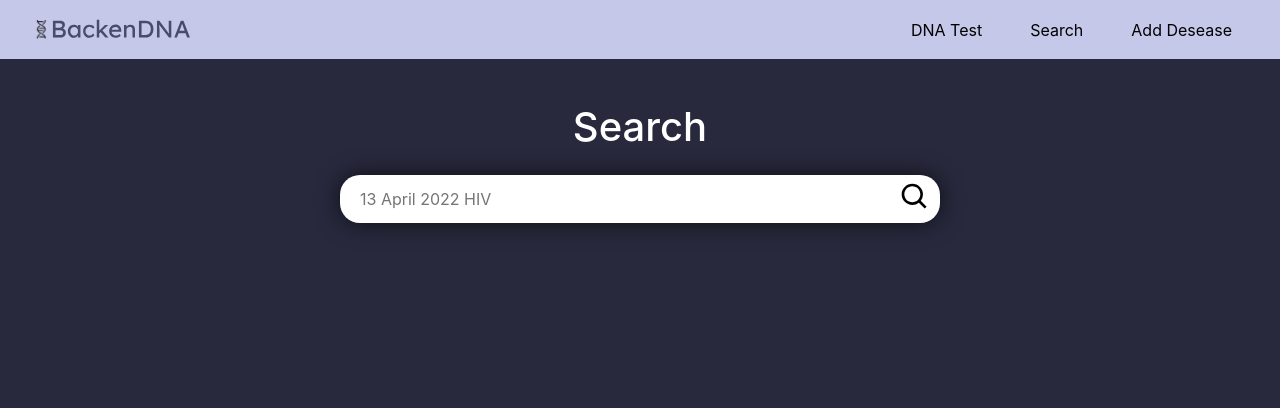
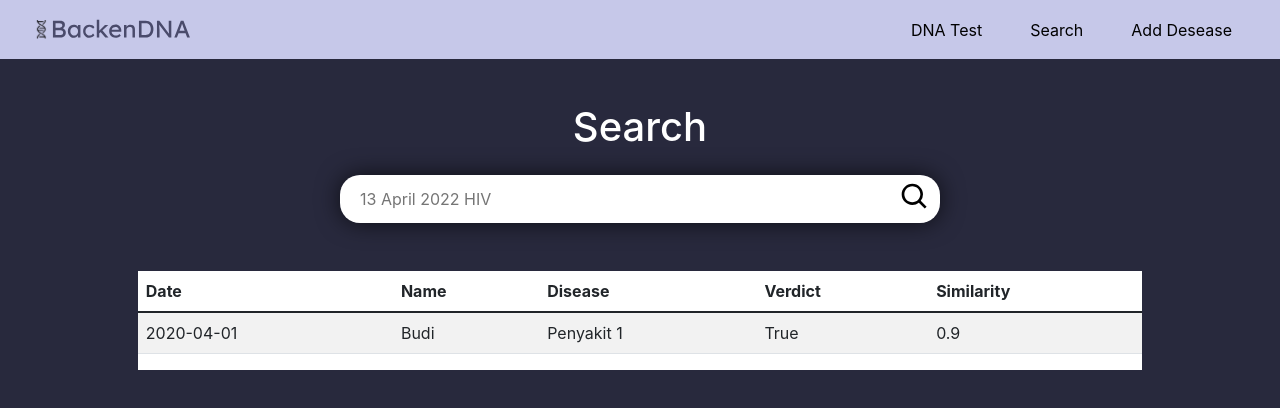
Before and after one commit to kristabdi/Tubes3_13520058, a React (Create React App) app in the folder src/frontend/: page /search in a window 1280 px wide. Shown: the top 408 px of the page. Built offline with nearby package versions, Linux system fonts and the light colour scheme.

Commit message:
add result table

```diff
--- a/src/frontend/src/App.css
+++ b/src/frontend/src/App.css
@@ -111,3 +111,8 @@ body {
     height: 15px;
     margin: 6px;
 }
+
+.result {
+    width: 90%;
+    background-color: #ffffff;
+}
--- a/src/frontend/src/pages/Search.tsx
+++ b/src/frontend/src/pages/Search.tsx
@@ -4,8 +4,19 @@ import { Form } from 'react-bootstrap';
 import { BiSearch } from 'react-icons/bi';
 
 function Search() {
+    var result : any[] = [
+        {
+            date : "2020-04-01",
+            name : "Budi",
+            disease : "Penyakit 1",
+            verdict : true,
+            similarity : 0.9
+        }
+    ]
+
     const [text, setText] = React.useState('')
-    const [res, setRes] = React.useState([])
+    const [res, setRes] = React.useState<any[]>(result)
+
 
     const fetchData = () => {
         const newData = {
@@ -46,6 +57,7 @@ function Search() {
     }
 
     return (
+        <>
             <div className='container'>
                 <Form className='search'>
                     <h1 className='text-white my-4'>Search</h1>
@@ -61,6 +73,35 @@ function Search() {
                     </div>
                 </Form>
             </div>
+
+            {/* Blum ngehandle kalo resnya kosong */}
+            <div className='container mt-5'>
+                <div className='result'>
+                    <table className='table table-striped'>
+                        <thead>
+                            <tr>
+                                <th scope='col'>Date</th>
+                                <th scope='col'>Name</th>
+                                <th scope='col'>Disease</th>
+                                <th scope='col'>Verdict</th>
+                                <th scope='col'>Similarity</th>
+                            </tr>
+                        </thead>
+                        <tbody>
+                            {res.map((item, index) => (
+                                <tr key={index}>
+                                    <td>{item.date}</td>
+                                    <td>{item.name}</td>
+                                    <td>{item.disease}</td>
+                                    <td>{item.verdict ? 'True' : 'False'}</td>
+                                    <td>{item.similarity}</td>
+                                </tr>
+                            ))}
+                        </tbody>
+                    </table>
+                </div>
+            </div>
+        </>
     )
 }
 
```
Lines whose indentation alone changed are shown as unchanged.
